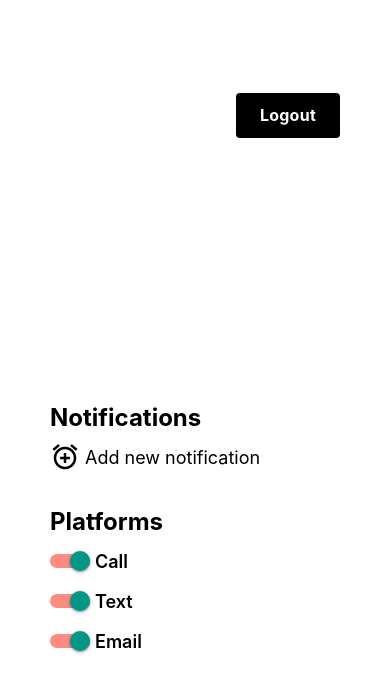
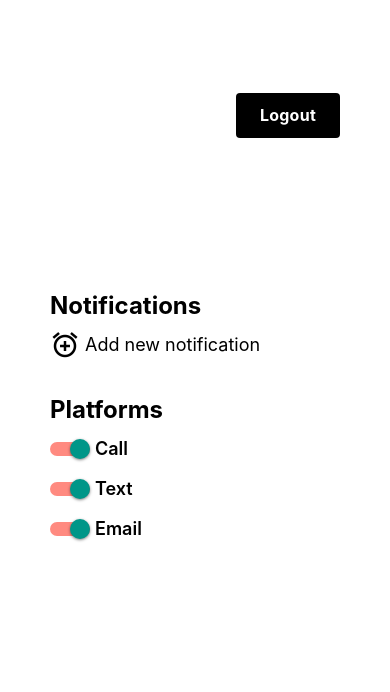
Before and after one commit to DevanTurtle7/WUPHF-Weather, a React Native app: screen /HomePage in a window 390 px wide. Shown: the top 692 px of the page. Built offline with nearby package versions, Linux system fonts and the light colour scheme.

Commit message:
updated homepage

```diff
--- a/pages/HomePage.jsx
+++ b/pages/HomePage.jsx
@@ -50,8 +50,8 @@ const styles = StyleSheet.create({
         marginBottom: 30
     },
     platformSection: {
-        flex: 1,
-        justifyContent: 'flex-start'
+        flex: 2,
+        justifyContent: 'flex-start',
     },
     logoutRow: {
         flex: 1,
```
